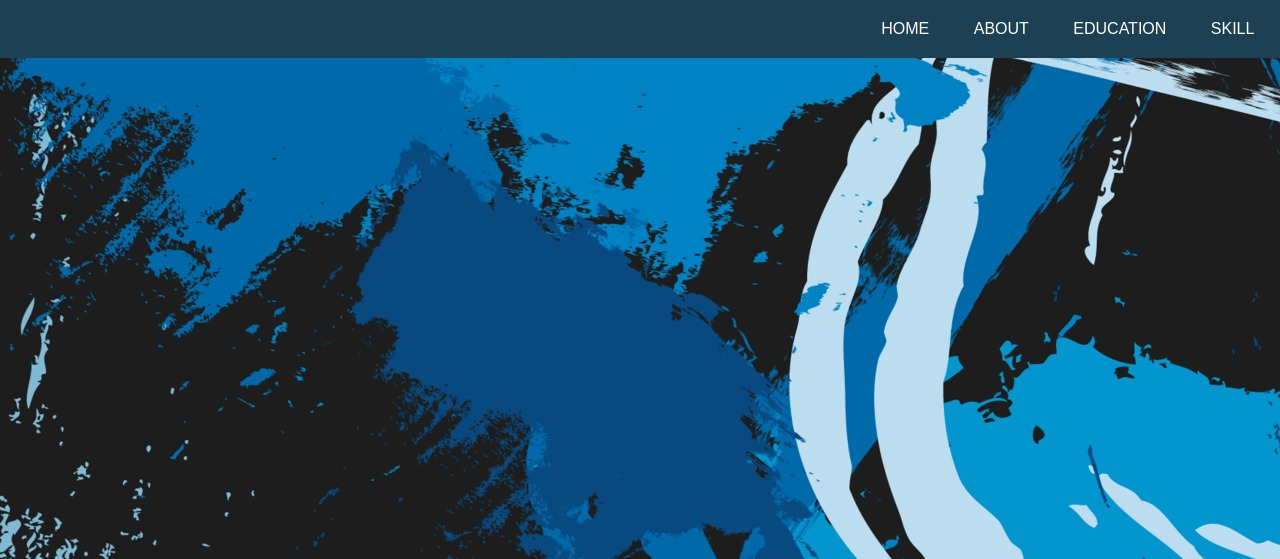
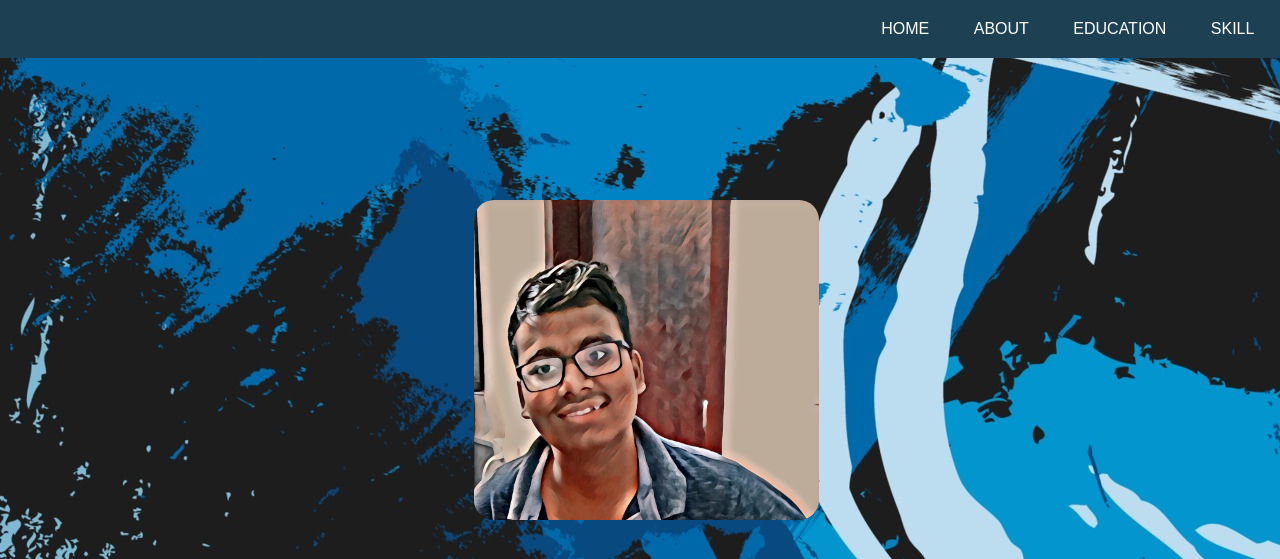
Before and after one commit to om2002/om2002.github.io, a plain HTML site: page index.html in a window 1280 px wide. Shown: the top 559 px of the page. Drawn offline with Linux system fonts and the light colour scheme; a web font is replaced by a local one.

Commit message:
photo changed ..

```diff
--- a/css/style.css
+++ b/css/style.css
@@ -47,7 +47,7 @@ body{
     bottom: 28vh;
     border-radius: 20px;
     left: 40vw;
-    background-image: url('../img/1.jpg');
+    background-image: url('../img/1.jpeg');
     height: 30vh;
     background-size: cover;
     margin-bottom: 40px;
```
